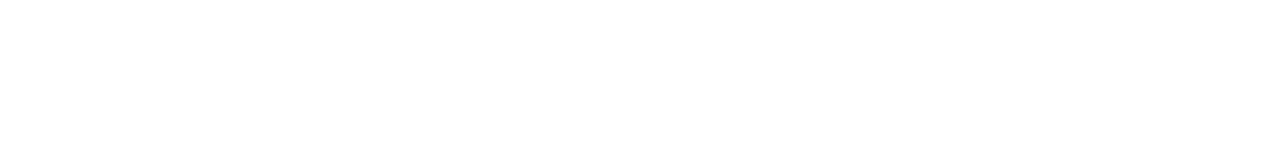
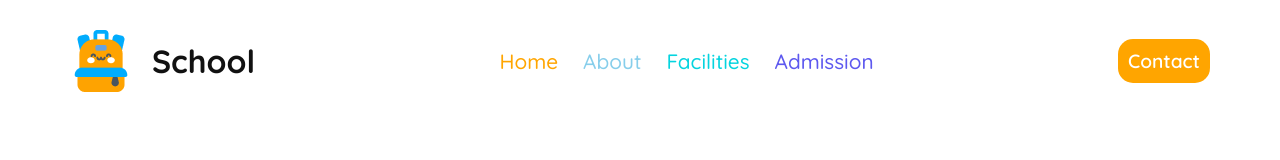
Before and after one commit to shimul330/assainment-2-kids, a plain HTML site: page index.html in a window 1280 px wide. Drawn offline with Linux system fonts and the light colour scheme.

Commit message:
design a navbar

```diff
--- a/index.html
+++ b/index.html
@@ -4,9 +4,46 @@
     <meta charset="UTF-8">
     <meta name="viewport" content="width=device-width, initial-scale=1.0">
     <link rel="stylesheet" href="style/style.css">
-    <title>Document</title>
+    <link rel="stylesheet" href="https://cdnjs.cloudflare.com/ajax/libs/font-awesome/6.7.2/css/all.min.css" integrity="sha512-Evv84Mr4kqVGRNSgIGL/F/aIDqQb7xQ2vcrdIwxfjThSH8CSR7PBEakCr51Ck+w+/U6swU2Im1vVX0SVk9ABhg==" crossorigin="anonymous" referrerpolicy="no-referrer" />
+    <title>Assainment-2-kids</title>
 </head>
 <body>
+    <header>
+        <nav class="navbar">
 
+            <div class="logo">
+                <img class="bag-logo" src="assets/logo.png" alt="">
+                <h2 class="school">School</h2>
+            </div>
+            <ul class="list-container">
+                <li><a class="home" href="">Home</a></li>
+                <li><a class="about" href="">About</a></li>
+                <li><a class="facilities" href="">Facilities</a></li>
+                <li><a class="admission" href="">Admission</a></li>
+            </ul>
+            <div class="icon-btn">
+                <button class="nav-btn">Contact</button>
+            </div>
+            <div class="menu-icon">
+                <i class="fa-solid fa-bars menu-var"></i>
+            </div>
+        </nav>
+                <!-- banner section  -->
+
+        <section class="banner-section">
+            <div class="banner">
+
+            </div>
+
+        </section>
+
+    </header>
+        <!-- main design -->
+
+        <main>
+
+        </main>
+
+        <!-- footer design -->
 </body>
 </html>
--- a/style/style.css
+++ b/style/style.css
@@ -0,0 +1,106 @@
+@import url('https://fonts.googleapis.com/css2?family=Quicksand:wght@300..700&display=swap');
+
+*{
+    margin: 0;
+    padding: 0;
+    box-sizing: border-box;
+    font-family: "Quicksand", serif;
+}
+
+.logo{
+    display: flex;
+    align-items: center;
+}
+.navbar{
+    max-width: 1200px;
+    margin: 0 auto;
+    justify-content: space-between;
+}
+
+.navbar{
+    display: flex;
+    align-items: center;
+    padding: 30px;
+}
+
+.list-container{
+    display: flex;
+    gap: 25px;
+}
+
+.list-container li{
+    list-style: none;
+
+}
+.list-container a{
+    text-decoration: none;
+    font-size: 1.3rem;
+    font-weight: 500;
+}
+
+.home{
+    color: orange;
+}
+.about{
+    color: skyblue;
+}
+.facilities{
+    color: rgb(5, 212, 223);
+}
+.admission{
+    color: rgb(93, 88, 239);
+}
+.menu-icon{
+    display: none;
+    font-size: 1rem;
+    cursor: pointer;
+}
+
+.nav-btn{
+    background-color: orange;
+    padding: 10px;
+    border: none;
+    border-radius: 15px;
+    color: rgb(255, 255, 255);
+    font-size: 1.2rem;
+    font-weight: 600;
+    text-align: center;
+}
+.school{
+    font-size: 2rem;
+    font-weight: 700;
+    color: rgb(17, 17, 17);
+    margin-left: 20px;
+}
+        /* banner section */
+.banner{
+    max-width: 1200px;
+    margin: 0 auto;
+}
+
+
+
+@media screen and (max-width:576px){
+    .list-container{
+        display: none;
+    }
+    .logo .school{
+        display: none;
+    }
+    .nav-btn{
+        display: none;
+    }
+    .menu-icon{
+        display: flex;
+        font-size: 2rem;
+        text-align: center;
+
+    }
+    .logo{
+        text-align: left;
+    }
+    .navbar{
+        border-bottom: 1px solid orange;
+    }
+
+}
```
